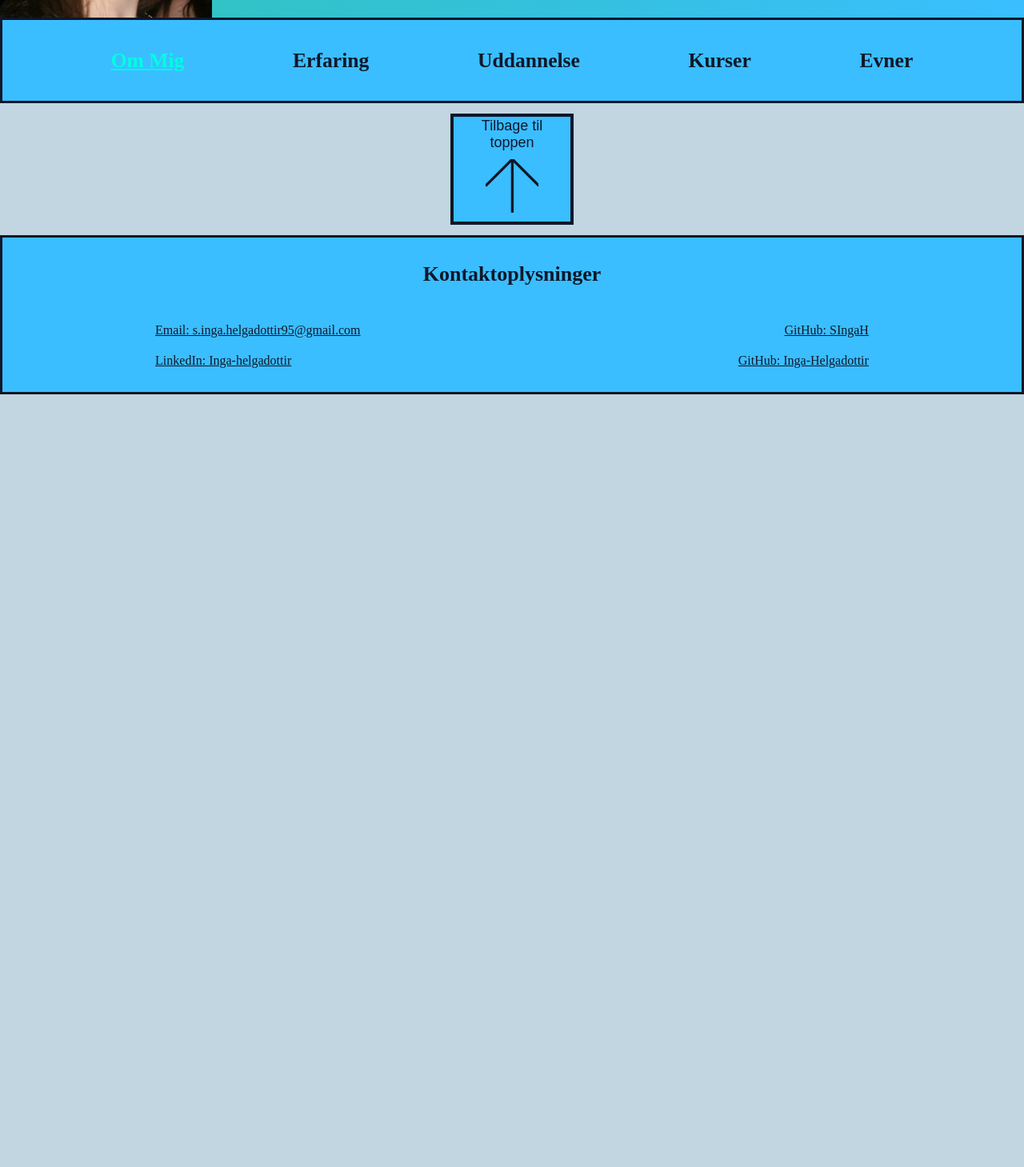
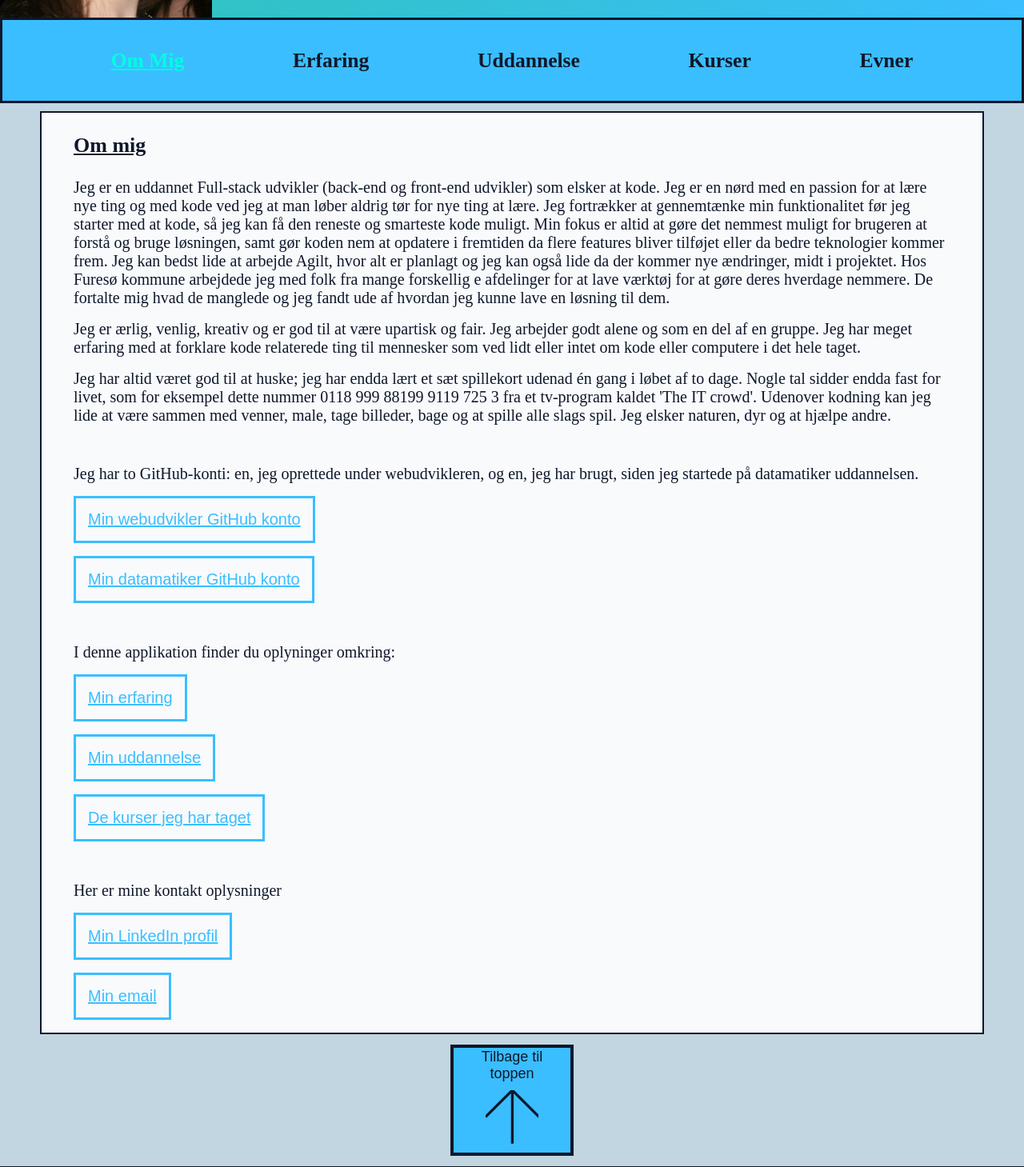
Before and after one commit to Inga-Helgadottir/CodeCV, a React (Create React App) app: page / in a window 1280 px wide. Shown: the part 280-1739 px from the top of the page at 80% size. Before the commit the page ends 800 px from the top, so only its background shows below. Built offline with nearby package versions, Linux system fonts and the light colour scheme.

Commit message:
updated text

```diff
--- a/src/Text/Dansk.jsx
+++ b/src/Text/Dansk.jsx
@@ -34,8 +34,11 @@ export const NavBarOptions_dk = [
   },
 ];
 
-export const AboutMeHeadingAndParagraph_dk = {
-  heading: "Om Mig",
+export const AboutMeHeadingAndParagraph_dk = [
+  {
+    location: "Om mig",
+    position: "",
+    date: "",
     paragraphs: [
       "Jeg er en uddannet Full-stack udvikler (back-end og front-end udvikler) som elsker at kode. Jeg er en nørd med en passion for at lære nye ting og med kode ved jeg at man løber aldrig tør for nye ting at lære. Jeg fortrækker at gennemtænke min funktionalitet før jeg starter med at kode, så jeg kan få den reneste og smarteste kode muligt. Min fokus er altid at gøre det nemmest muligt for brugeren at forstå og bruge løsningen, samt gør koden nem at opdatere i fremtiden da flere features bliver tilføjet eller da bedre teknologier kommer frem. Jeg kan bedst lide at arbejde Agilt, hvor alt er planlagt og jeg kan også lide da der kommer nye ændringer, midt i projektet. Hos Furesø kommune  arbejdede jeg med folk fra mange forskellig e afdelinger for at lave værktøj for at gøre deres hverdage nemmere. De fortalte mig hvad de manglede og jeg fandt ude af hvordan jeg kunne lave en løsning til dem.",
       "Jeg er ærlig, venlig, kreativ og er god til at være upartisk og fair. Jeg arbejder godt alene og som en del af en gruppe. Jeg har meget erfaring med at forklare kode relaterede ting til mennesker som ved lidt eller intet om kode eller computere i det hele taget.",
@@ -53,7 +56,7 @@ export const AboutMeHeadingAndParagraph_dk = {
         target={"_blank"}
       />,
       "",
-    "In this application there is information about:",
+      "I denne applikation finder du oplyninger omkring:",
       <LinkButton link={"/Experience"} text={"Min erfaring"} />,
       <LinkButton link={"/Education"} text={"Min uddannelse"} />,
       <LinkButton link={"/Courses"} text={"De kurser jeg har taget"} />,
@@ -66,11 +69,12 @@ export const AboutMeHeadingAndParagraph_dk = {
       />,
       <LinkButton
         link={"mailto:s.inga.helgadottir95@gmail.com"}
-      text={"My email"}
+        text={"Min email"}
         target={"_blank"}
       />,
     ],
-};
+  },
+];
 
 export const ExperienceHeadingsAndParagraphs_dk = [
   {
```
Lines whose indentation alone changed are shown as unchanged.
